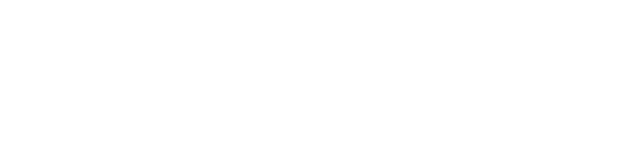
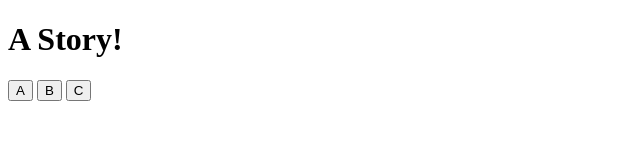
Before and after one commit to FAC29A/Phoebe-Jason-Nice-OpenAPI-Project, a plain HTML site: page index.html in a window 1280 px wide. Shown: the whole page, without its empty margins (0-640 px from the left). Drawn offline with Linux system fonts and the light colour scheme.

Commit message:
initial html structure
added in html elements to be targeted/populated by JS - open to change

```diff
--- a/index.html
+++ b/index.html
@@ -3,7 +3,26 @@
   <head>
     <meta charset="UTF-8" />
     <meta name="viewport" content="width=device-width, initial-scale=1.0" />
-    <title>Document</title>
+    <link rel="stylesheet" href="style.css" />
+    <script src="js/script.js" defer></script>
+    <title>Choose your own adventure with Phoebe & Jason</title>
   </head>
-  <body></body>
+  <body>
+    <main>
+      <h1>A Story!</h1>
+      <section id="imageContainer">
+        <div id="image"></div>
+      </section>
+      <section id="story">
+        <div id="narrative"></div>
+      </section>
+      <section id="options">
+        <div id="options">
+          <button id="buttonA"><div id="optionAText">A</div></button>
+          <button id="buttonB"><div id="optionBText">B</div></button>
+          <button id="buttonC"><div id="optionCText">C</div></button>
+        </div>
+      </section>
+    </main>
+  </body>
 </html>
```
Also changed, not shown: style.css (added), styles.css (deleted).
